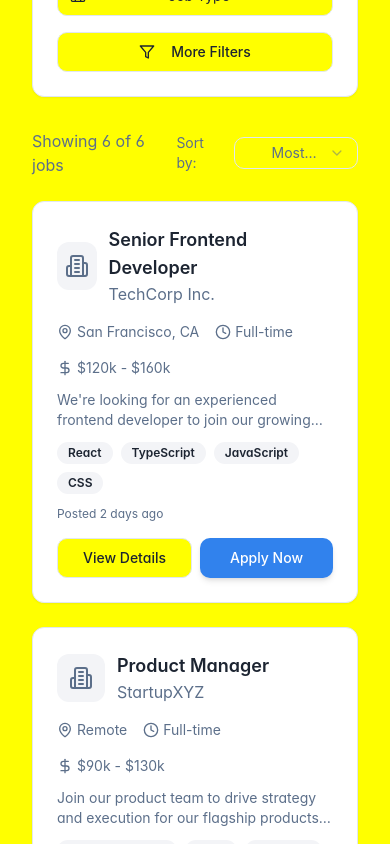
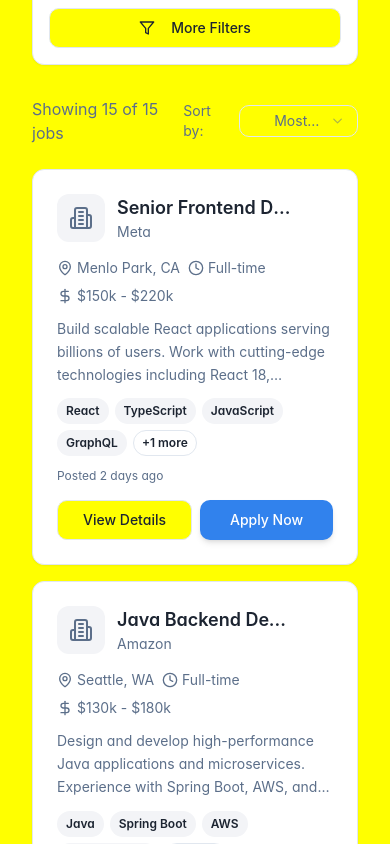
Before and after one commit to Amruthh05/Open-Source-Job-Portal, a React (Vite) app: page / in a window 390 px wide. Shown: the part 1600-2444 px from the top of the page. Built offline with nearby package versions, Linux system fonts and the light colour scheme.

Commit message:
Add IT job listings
Add IT related jobs and internships to the portal, including roles like Frontend Developer, Backend Developer, and Java Developer. Ensure the UI remains responsive and professional.

```diff
--- a/src/components/JobCard.tsx
+++ b/src/components/JobCard.tsx
@@ -20,57 +20,62 @@ interface JobCardProps {
 
 const JobCard = ({ job }: JobCardProps) => {
   return (
-    <Card className="group hover:shadow-lg transition-slow border-border hover:border-primary/20">
+    <Card className="group hover:shadow-lg transition-slow border-border hover:border-primary/20 h-full flex flex-col">
       <CardHeader className="pb-4">
         <div className="flex items-start justify-between">
-          <div className="flex items-center space-x-3">
-            <div className="w-12 h-12 bg-secondary rounded-lg flex items-center justify-center">
+          <div className="flex items-center space-x-3 flex-1 min-w-0">
+            <div className="w-12 h-12 bg-secondary rounded-lg flex items-center justify-center flex-shrink-0">
               {job.logo ? (
                 <img src={job.logo} alt={job.company} className="w-8 h-8 object-contain" />
               ) : (
                 <Building2 className="w-6 h-6 text-muted-foreground" />
               )}
             </div>
-            <div>
-              <h3 className="font-semibold text-lg group-hover:text-primary transition-base">
+            <div className="min-w-0 flex-1">
+              <h3 className="font-semibold text-lg group-hover:text-primary transition-base truncate">
                 {job.title}
               </h3>
-              <p className="text-muted-foreground">{job.company}</p>
+              <p className="text-muted-foreground text-sm truncate">{job.company}</p>
             </div>
           </div>
-          <Button variant="ghost" size="icon" className="opacity-0 group-hover:opacity-100 transition-base">
+          <Button variant="ghost" size="icon" className="opacity-0 group-hover:opacity-100 transition-base flex-shrink-0">
             <Bookmark className="h-4 w-4" />
           </Button>
         </div>
       </CardHeader>
 
-      <CardContent className="pb-4">
+      <CardContent className="pb-4 flex-1">
         <div className="space-y-3">
-          <div className="flex flex-wrap items-center gap-4 text-sm text-muted-foreground">
+          <div className="flex flex-wrap items-center gap-2 md:gap-4 text-sm text-muted-foreground">
             <div className="flex items-center">
-              <MapPin className="h-4 w-4 mr-1" />
-              {job.location}
+              <MapPin className="h-4 w-4 mr-1 flex-shrink-0" />
+              <span className="truncate">{job.location}</span>
             </div>
             <div className="flex items-center">
-              <Clock className="h-4 w-4 mr-1" />
-              {job.type}
+              <Clock className="h-4 w-4 mr-1 flex-shrink-0" />
+              <span className="truncate">{job.type}</span>
             </div>
             <div className="flex items-center">
-              <DollarSign className="h-4 w-4 mr-1" />
-              {job.salary}
+              <DollarSign className="h-4 w-4 mr-1 flex-shrink-0" />
+              <span className="truncate">{job.salary}</span>
             </div>
           </div>
 
-          <p className="text-sm text-muted-foreground line-clamp-2">
+          <p className="text-sm text-muted-foreground line-clamp-3 leading-relaxed">
             {job.description}
           </p>
 
-          <div className="flex flex-wrap gap-2">
-            {job.tags.map((tag, index) => (
-              <Badge key={index} variant="secondary" className="text-xs">
+          <div className="flex flex-wrap gap-1.5">
+            {job.tags.slice(0, 4).map((tag, index) => (
+              <Badge key={index} variant="secondary" className="text-xs px-2 py-1">
                 {tag}
               </Badge>
             ))}
+            {job.tags.length > 4 && (
+              <Badge variant="outline" className="text-xs px-2 py-1">
+                +{job.tags.length - 4} more
+              </Badge>
+            )}
           </div>
 
           <div className="text-xs text-muted-foreground">
@@ -79,12 +84,12 @@ const JobCard = ({ job }: JobCardProps) => {
         </div>
       </CardContent>
 
-      <CardFooter className="pt-0">
+      <CardFooter className="pt-0 mt-auto">
         <div className="flex w-full gap-2">
-          <Button variant="outline" className="flex-1">
+          <Button variant="outline" className="flex-1 text-sm">
             View Details
           </Button>
-          <Button className="flex-1">
+          <Button className="flex-1 text-sm">
             Apply Now
           </Button>
         </div>
--- a/src/components/JobListings.tsx
+++ b/src/components/JobListings.tsx
@@ -12,77 +12,176 @@ const JobListings = () => {
   const [selectedLocation, setSelectedLocation] = useState("");
   const [selectedType, setSelectedType] = useState("");
 
-  // Mock job data
+  // IT-focused job data with both full-time positions and internships
   const jobs = [
     {
       id: "1",
       title: "Senior Frontend Developer",
-      company: "TechCorp Inc.",
-      location: "San Francisco, CA",
+      company: "Meta",
+      location: "Menlo Park, CA",
       type: "Full-time",
-      salary: "$120k - $160k",
-      description: "We're looking for an experienced frontend developer to join our growing team. You'll work on cutting-edge web applications using React, TypeScript, and modern development tools.",
+      salary: "$150k - $220k",
+      description: "Build scalable React applications serving billions of users. Work with cutting-edge technologies including React 18, TypeScript, and modern frontend tooling.",
       posted: "2 days ago",
-      tags: ["React", "TypeScript", "JavaScript", "CSS"]
+      tags: ["React", "TypeScript", "JavaScript", "GraphQL", "Next.js"]
     },
     {
       id: "2",
-      title: "Product Manager",
-      company: "StartupXYZ",
+      title: "Java Backend Developer",
+      company: "Amazon",
+      location: "Seattle, WA",
+      type: "Full-time",
+      salary: "$130k - $180k",
+      description: "Design and develop high-performance Java applications and microservices. Experience with Spring Boot, AWS, and distributed systems required.",
+      posted: "1 day ago",
+      tags: ["Java", "Spring Boot", "AWS", "Microservices", "Kubernetes"]
+    },
+    {
+      id: "3",
+      title: "Full Stack Developer",
+      company: "Google",
+      location: "Mountain View, CA",
+      type: "Full-time",
+      salary: "$140k - $200k",
+      description: "Build end-to-end web applications using modern technologies. Strong experience in both frontend and backend development required.",
+      posted: "3 days ago",
+      tags: ["React", "Node.js", "Python", "GCP", "TypeScript"]
+    },
+    {
+      id: "4",
+      title: "Backend Engineer - Python",
+      company: "Netflix",
+      location: "Los Gatos, CA",
+      type: "Full-time",
+      salary: "$160k - $230k",
+      description: "Develop scalable backend systems for our streaming platform. Experience with Python, Django, and cloud infrastructure is essential.",
+      posted: "1 week ago",
+      tags: ["Python", "Django", "AWS", "Redis", "PostgreSQL"]
+    },
+    {
+      id: "5",
+      title: "DevOps Engineer",
+      company: "Microsoft",
+      location: "Redmond, WA",
+      type: "Full-time",
+      salary: "$120k - $170k",
+      description: "Automate deployment pipelines and manage cloud infrastructure. Experience with Azure, Docker, and CI/CD tools required.",
+      posted: "5 days ago",
+      tags: ["Azure", "Docker", "Kubernetes", "Terraform", "CI/CD"]
+    },
+    {
+      id: "6",
+      title: "Mobile App Developer (iOS)",
+      company: "Apple",
+      location: "Cupertino, CA",
+      type: "Full-time",
+      salary: "$135k - $190k",
+      description: "Develop native iOS applications using Swift and UIKit. Experience with SwiftUI and iOS frameworks preferred.",
+      posted: "1 week ago",
+      tags: ["Swift", "iOS", "UIKit", "SwiftUI", "Xcode"]
+    },
+    {
+      id: "7",
+      title: "Frontend Development Internship",
+      company: "Spotify",
+      location: "New York, NY",
+      type: "Internship",
+      salary: "$6k - $8k/month",
+      description: "Join our frontend team to build user interfaces for our music streaming platform. Perfect opportunity for students to gain real-world experience.",
+      posted: "2 days ago",
+      tags: ["React", "JavaScript", "CSS", "HTML", "Git"]
+    },
+    {
+      id: "8",
+      title: "Backend Development Internship",
+      company: "Uber",
+      location: "San Francisco, CA",
+      type: "Internship",
+      salary: "$7k - $9k/month",
+      description: "Work on backend services that power millions of rides daily. Learn about microservices, APIs, and distributed systems.",
+      posted: "4 days ago",
+      tags: ["Python", "Go", "REST APIs", "MySQL", "Docker"]
+    },
+    {
+      id: "9",
+      title: "Data Engineer",
+      company: "Airbnb",
+      location: "San Francisco, CA",
+      type: "Full-time",
+      salary: "$145k - $195k",
+      description: "Build and maintain data pipelines and analytics infrastructure. Experience with big data technologies and cloud platforms required.",
+      posted: "3 days ago",
+      tags: ["Python", "Spark", "Kafka", "AWS", "SQL"]
+    },
+    {
+      id: "10",
+      title: "React Native Developer",
+      company: "Instagram",
+      location: "Menlo Park, CA",
+      type: "Full-time",
+      salary: "$140k - $185k",
+      description: "Develop cross-platform mobile applications using React Native. Help millions of users share their stories through code.",
+      posted: "6 days ago",
+      tags: ["React Native", "JavaScript", "iOS", "Android", "Redux"]
+    },
+    {
+      id: "11",
+      title: "Software Engineering Internship",
+      company: "Tesla",
+      location: "Palo Alto, CA",
+      type: "Internship",
+      salary: "$8k - $10k/month",
+      description: "Contribute to software that powers the future of transportation. Work on embedded systems, web applications, or mobile apps.",
+      posted: "1 day ago",
+      tags: ["C++", "Python", "Embedded Systems", "Linux", "Git"]
+    },
+    {
+      id: "12",
+      title: "Cloud Solutions Architect",
+      company: "IBM",
+      location: "Austin, TX",
+      type: "Full-time",
+      salary: "$125k - $165k",
+      description: "Design and implement cloud solutions for enterprise clients. Deep knowledge of cloud platforms and enterprise architecture required.",
+      posted: "1 week ago",
+      tags: ["AWS", "Azure", "Cloud Architecture", "Enterprise", "Solutions"]
+    },
+    {
+      id: "13",
+      title: "Cybersecurity Engineer",
+      company: "Cisco",
+      location: "San Jose, CA",
+      type: "Full-time",
+      salary: "$130k - $175k",
+      description: "Protect our network infrastructure and develop security solutions. Experience with security protocols and threat analysis essential.",
+      posted: "2 days ago",
+      tags: ["Cybersecurity", "Network Security", "Python", "Linux", "Firewalls"]
+    },
+    {
+      id: "14",
+      title: "Machine Learning Internship",
+      company: "OpenAI",
+      location: "San Francisco, CA",
+      type: "Internship",
+      salary: "$9k - $12k/month",
+      description: "Work on cutting-edge AI research and development. Perfect for students passionate about machine learning and artificial intelligence.",
+      posted: "3 days ago",
+      tags: ["Python", "TensorFlow", "PyTorch", "Machine Learning", "AI"]
+    },
+    {
+      id: "15",
+      title: "WordPress Developer",
+      company: "Automattic",
       location: "Remote",
       type: "Full-time",
       salary: "$90k - $130k",
-      description: "Join our product team to drive strategy and execution for our flagship products. Experience with agile methodologies and user research is essential.",
-      posted: "1 day ago",
-      tags: ["Product Strategy", "Agile", "Analytics", "Leadership"]
-    },
-    {
-      id: "3",
-      title: "UI/UX Designer",
-      company: "DesignStudio",
-      location: "New York, NY",
-      type: "Full-time",
-      salary: "$80k - $110k",
-      description: "Create beautiful and intuitive user experiences for web and mobile applications. Strong portfolio and experience with design systems required.",
-      posted: "3 days ago",
-      tags: ["Figma", "Adobe Creative Suite", "Prototyping", "User Research"]
-    },
-    {
-      id: "4",
-      title: "Backend Engineer",
-      company: "DataFlow Solutions",
-      location: "Austin, TX",
-      type: "Full-time",
-      salary: "$100k - $140k",
-      description: "Build scalable backend systems and APIs. Experience with cloud platforms and microservices architecture preferred.",
-      posted: "1 week ago",
-      tags: ["Node.js", "Python", "AWS", "Docker"]
-    },
-    {
-      id: "5",
-      title: "Marketing Specialist",
-      company: "GrowthCo",
-      location: "Chicago, IL",
-      type: "Part-time",
-      salary: "$50k - $70k",
-      description: "Drive digital marketing campaigns and content strategy. Experience with SEO, social media, and analytics tools required.",
-      posted: "5 days ago",
-      tags: ["Digital Marketing", "SEO", "Content Strategy", "Analytics"]
-    },
-    {
-      id: "6",
-      title: "Data Scientist",
-      company: "AI Innovations",
-      location: "Boston, MA",
-      type: "Full-time",
-      salary: "$110k - $150k",
-      description: "Apply machine learning and statistical analysis to solve complex business problems. PhD in relevant field preferred.",
-      posted: "1 week ago",
-      tags: ["Python", "Machine Learning", "Statistics", "SQL"]
+      description: "Develop and maintain WordPress themes and plugins. Join a fully distributed team working on the web's most popular CMS.",
+      posted: "4 days ago",
+      tags: ["WordPress", "PHP", "JavaScript", "MySQL", "Remote"]
     }
   ];
 
-  const locations = ["All Locations", "San Francisco, CA", "Remote", "New York, NY", "Austin, TX", "Chicago, IL", "Boston, MA"];
+  const locations = ["All Locations", "Menlo Park, CA", "Seattle, WA", "Mountain View, CA", "Los Gatos, CA", "Redmond, WA", "Cupertino, CA", "New York, NY", "San Francisco, CA", "Palo Alto, CA", "Austin, TX", "San Jose, CA", "Remote"];
   const jobTypes = ["All Types", "Full-time", "Part-time", "Contract", "Internship"];
 
   const filteredJobs = jobs.filter(job => {
@@ -99,14 +198,14 @@ const JobListings = () => {
     <section className="py-16 bg-gradient-subtle">
       <div className="container">
         <div className="text-center mb-12">
-          <h2 className="text-3xl md:text-4xl font-bold mb-4">Latest Job Opportunities</h2>
+          <h2 className="text-3xl md:text-4xl font-bold mb-4">IT Jobs & Internships</h2>
           <p className="text-xl text-muted-foreground max-w-2xl mx-auto">
-            Discover your next career move from thousands of job listings from top companies
+            Find your next opportunity in technology - from frontend to backend, mobile to cloud, and everything in between
           </p>
         </div>
 
-        {/* Filters */}
-        <Card className="p-6 mb-8">
+        {/* Filters - Enhanced responsive design */}
+        <Card className="p-4 md:p-6 mb-8">
           <div className="flex flex-col lg:flex-row gap-4">
             <div className="flex-1 relative">
               <Search className="absolute left-3 top-1/2 transform -translate-y-1/2 text-muted-foreground h-4 w-4" />
@@ -118,8 +217,9 @@ const JobListings = () => {
               />
             </div>
 
+            <div className="flex flex-col sm:flex-row gap-3 lg:gap-4">
               <Select value={selectedLocation} onValueChange={setSelectedLocation}>
-              <SelectTrigger className="lg:w-48">
+                <SelectTrigger className="w-full sm:w-48">
                   <MapPin className="h-4 w-4 mr-2" />
                   <SelectValue placeholder="Location" />
                 </SelectTrigger>
@@ -133,7 +233,7 @@ const JobListings = () => {
             </Select>
 
               <Select value={selectedType} onValueChange={setSelectedType}>
-              <SelectTrigger className="lg:w-48">
+                <SelectTrigger className="w-full sm:w-48">
                   <Briefcase className="h-4 w-4 mr-2" />
                   <SelectValue placeholder="Job Type" />
                 </SelectTrigger>
@@ -146,10 +246,11 @@ const JobListings = () => {
                 </SelectContent>
               </Select>
 
-            <Button variant="outline">
+              <Button variant="outline" className="w-full sm:w-auto">
                 <Filter className="h-4 w-4 mr-2" />
                 More Filters
               </Button>
+            </div>
           </div>
         </Card>
 
@@ -173,8 +274,8 @@ const JobListings = () => {
           </div>
         </div>
 
-        {/* Job Grid */}
-        <div className="grid grid-cols-1 md:grid-cols-2 lg:grid-cols-3 gap-6 mb-12">
+        {/* Job Grid - Enhanced responsiveness */}
+        <div className="grid grid-cols-1 md:grid-cols-2 xl:grid-cols-3 gap-4 md:gap-6 mb-12">
           {filteredJobs.map((job) => (
             <JobCard key={job.id} job={job} />
           ))}
--- a/src/index.css
+++ b/src/index.css
@@ -169,4 +169,22 @@
   .transition-slow {
     transition: var(--transition-slow);
   }
+
+  /* Enhanced line clamping for better text truncation */
+  .line-clamp-3 {
+    display: -webkit-box;
+    -webkit-line-clamp: 3;
+    -webkit-box-orient: vertical;
+    overflow: hidden;
+  }
+
+  /* Professional card hover effects */
+  .card-hover {
+    transition: all 0.3s cubic-bezier(0.4, 0, 0.2, 1);
+  }
+
+  .card-hover:hover {
+    transform: translateY(-2px);
+    box-shadow: var(--shadow-lg);
+  }
 }
```
Lines whose indentation alone changed are shown as unchanged.
